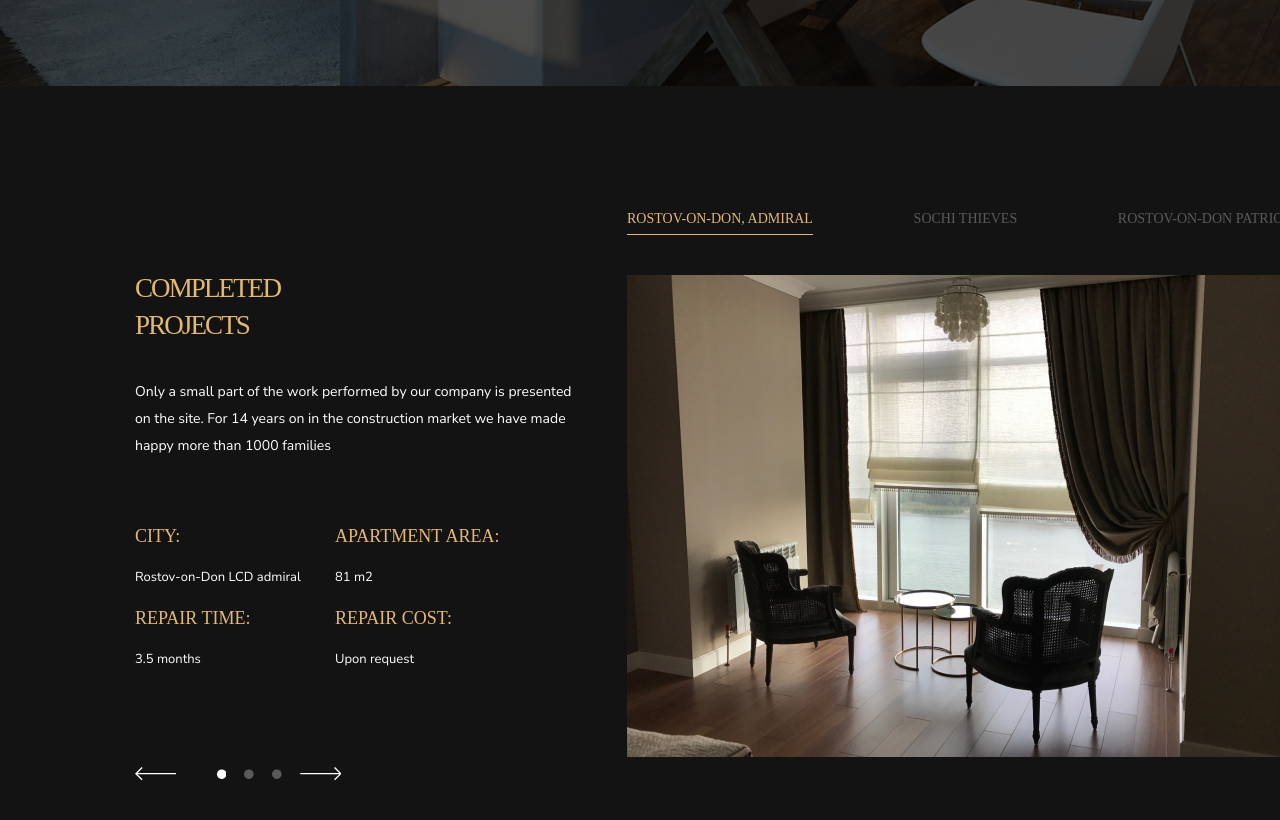
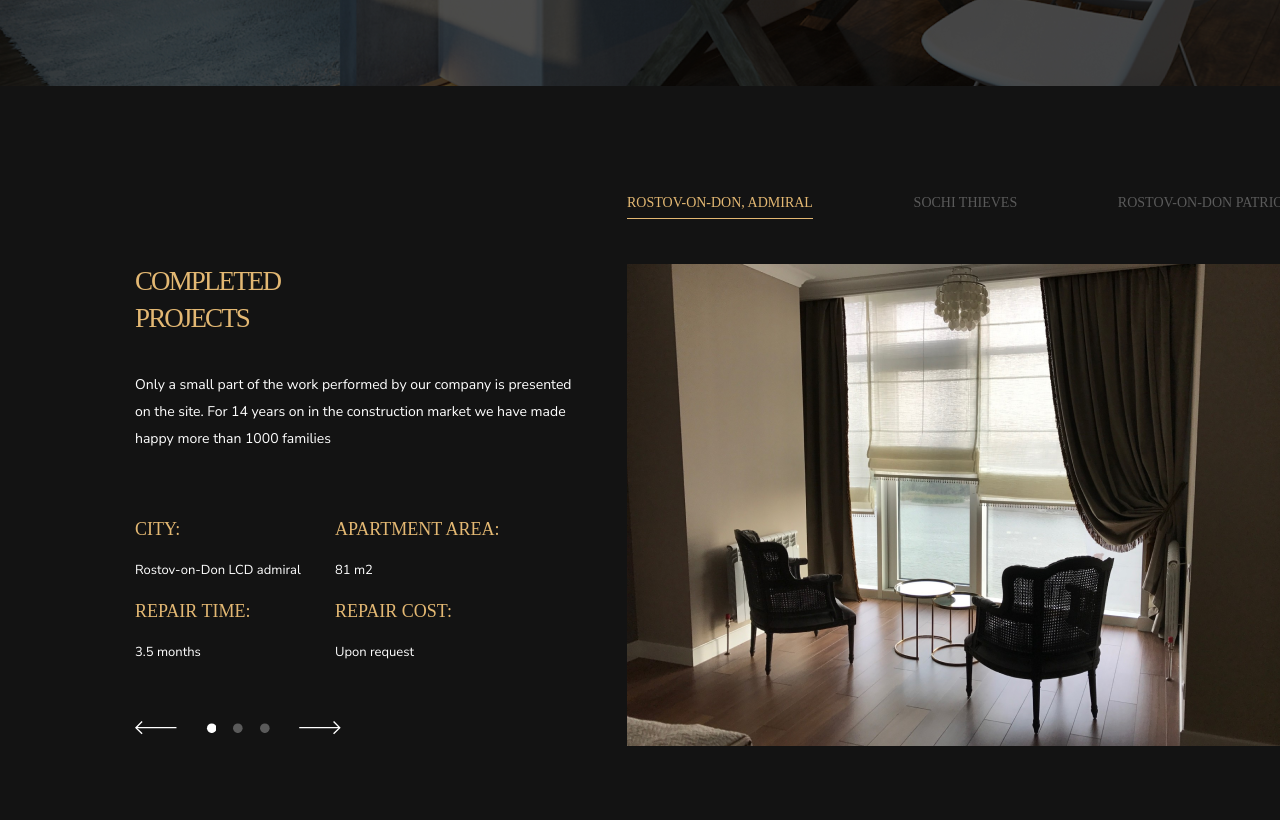
Before and after one commit to jackolant9rn/Repair-Design-Project, a plain HTML site: page index.html in a window 1280 px wide. Shown: the part 704-1524 px from the top of the page. Drawn offline with Linux system fonts and the light colour scheme; a web font is replaced by a local one.

Commit message:
23.11.22

```diff
--- a/index.html
+++ b/index.html
@@ -96,13 +96,11 @@
 					</div>
 					<div class="completed-nav-container">
 						<button class="arrow-left"></button>
-                        <nav>
 						<ul class="completed-nav">
 							<li class="completed-nav-item completed-nav-selected"></li>
 							<li class="completed-nav-item"></li>
 							<li class="completed-nav-item"></li>
 						</ul>
-                        </nav>
 						<button class="arrow-right"></button>
 					</div>
 				</div>
--- a/styles/styles.css
+++ b/styles/styles.css
@@ -163,7 +163,7 @@ body * {
 }
 
 .completed-title {
-    margin-top: 77px;
+    margin-top: 70px;
     font-weight: 400;
     font-size: 27px;
     line-height: 37px;
@@ -217,6 +217,7 @@ body * {
 }
 
 .completed-items {
+    margin: 0;
     list-style: none;
     display: flex;
     justify-content: space-between;
@@ -244,19 +245,20 @@ body * {
 }
 
 .completed-image {
-    margin-top: 40px;
+    margin-top: 45px;
 }
 
 .completed-nav-container {
-    margin-top: 70px;
+    padding: 0;
+    margin-top: 45px;
     width: 206px;
+    height: 14px;
     display: flex;
     justify-content: space-between;
     align-items: center;
 }
 
 .arrow-left {
-    padding: 0;
     width: 42px;
     height: 14px;
     border: none;
@@ -266,7 +268,6 @@ body * {
 }
 
 .arrow-right {
-    padding: 0;
     width: 42px;
     height: 14px;
     border: none;
@@ -276,17 +277,16 @@ body * {
 }
 
 .completed-nav {
+    padding: 0;
+    width: 64px;
     list-style: none;
     display: flex;
-    justify-content: start;
-    align-items: center;
+    justify-content: space-between;
 }
 
 .completed-nav-item {
-    padding: 0;
     width: 10px;
     height: 10px;
-    margin-right: 18px;
     border: none;
     background: #131313 no-repeat;
     text-indent: -9999px;
```
Lines whose indentation alone changed are shown as unchanged.
